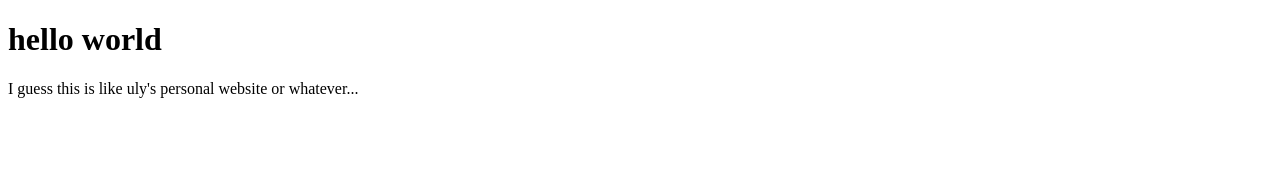
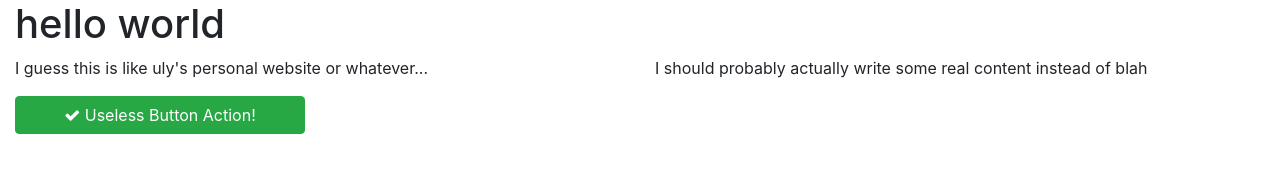
Before and after one commit to aschyiel/personal, a plain HTML site: page index.html in a window 1280 px wide. Drawn offline with nearby package versions, Linux system fonts and the light colour scheme.

Commit message:
adding bootstrap and jquery

```diff
--- a/index.html
+++ b/index.html
@@ -1,12 +1,42 @@
 <!DOCTYPE html>
-<html>
+<html lang="en">
 <head>
-<title>aschyiel</title>
+  <meta charset="utf-8">
+  <meta http-equiv="X-UA-Compatible" content="IE=edge">
+  <meta name="viewport" content="width=device-width, initial-scale=1">
+  <!-- The above 3 meta tags *must* come first in the head; any other head content must come *after* these tags -->
+  <title>aschyiel</title>
+
+  <!-- link href="https://maxcdn.bootstrapcdn.com/bootstrap/3.3.6/css/bootstrap.min.css" rel="stylesheet" integrity="sha384-1q8mTJOASx8j1Au+a5WDVnPi2lkFfwwEAa8hDDdjZlpLegxhjVME1fgjWPGmkzs7" crossorigin="anonymous" -->
+
+  <link href="https://maxcdn.bootstrapcdn.com/bootswatch/3.3.6/cyborg/bootstrap.min.css" rel="stylesheet" integrity="sha384-uSbimwRPo7PKyTL6azsx1CcBce/X9Qg+wX1MAjNV1gAkSXYveZbZeMMyJghdsSol" crossorigin="anonymous">
+
+  <link href="https://maxcdn.bootstrapcdn.com/font-awesome/4.6.3/css/font-awesome.min.css" rel="stylesheet" integrity="sha384-T8Gy5hrqNKT+hzMclPo118YTQO6cYprQmhrYwIiQ/3axmI1hQomh7Ud2hPOy8SP1" crossorigin="anonymous">
+
+  <link href="https://cdn.jsdelivr.net/animatecss/3.5.1/animate.min.css" rel="stylesheet">
+
 </head>
 <body>
+<div class="container-fluid">
+  <div class="animated fadeIn">
 
-<h1>hello world</h1>
-<p>I guess this is like uly's personal website or whatever...</p>
+    <h1>hello world</h1>
 
+    <div class="row">
+      <div class="col-md-6">
+        <p>I guess this is like uly's personal website or whatever...</p>
+      </div>
+      <div class="col-md-6">
+        <p>I should probably actually write some real content instead of blah</p>
+      </div>
+      <div class="col-md-3 col-md-offset-9">
+        <a class="btn btn-block btn-success"><i class="fa fa-check"></i>&nbsp;Useless Button Action!</a>
+      </div>
+    </div>
+  </div>
+</div>
+<!-- ..scripts go last!.. -->
+<script src="https://ajax.googleapis.com/ajax/libs/jquery/2.2.3/jquery.min.js"></script>
+<script src="https://maxcdn.bootstrapcdn.com/bootstrap/3.3.6/js/bootstrap.min.js" integrity="sha384-0mSbJDEHialfmuBBQP6A4Qrprq5OVfW37PRR3j5ELqxss1yVqOtnepnHVP9aJ7xS" crossorigin="anonymous"></script>
 </body>
 </html>
```
